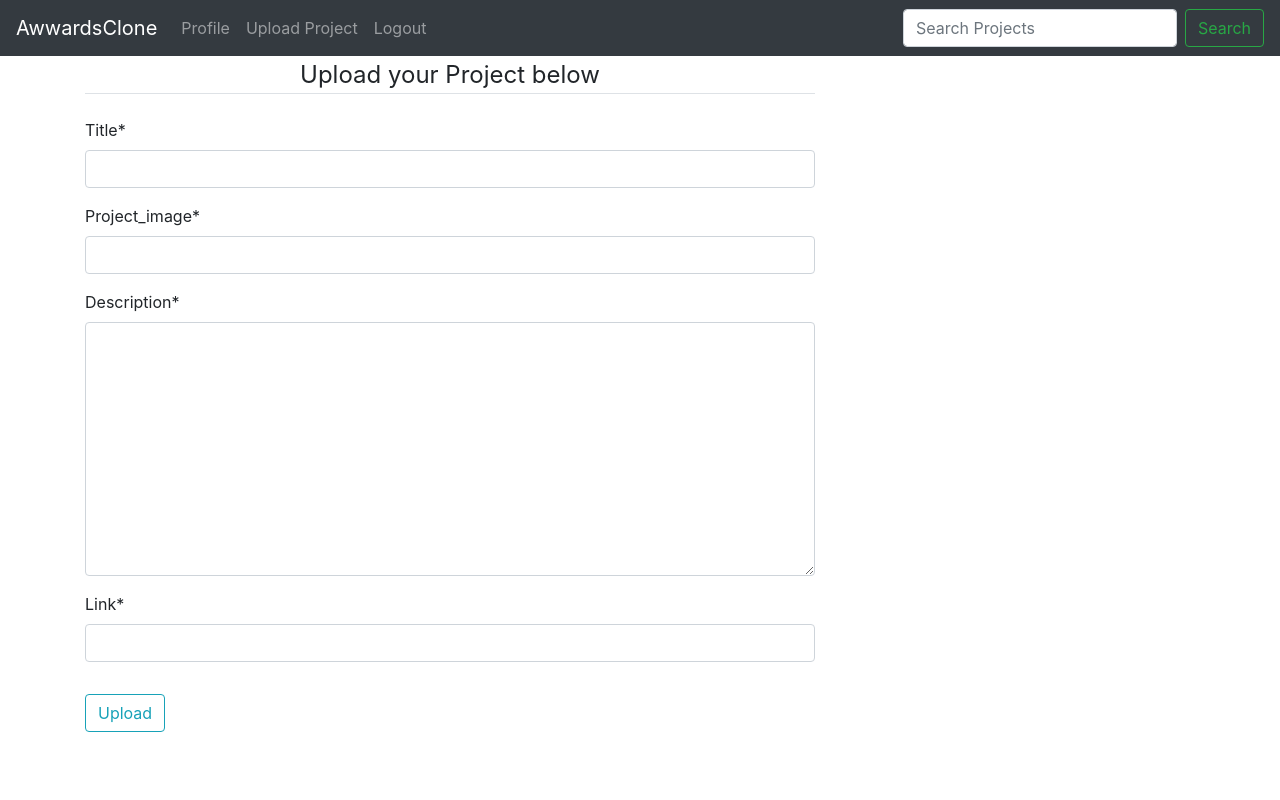
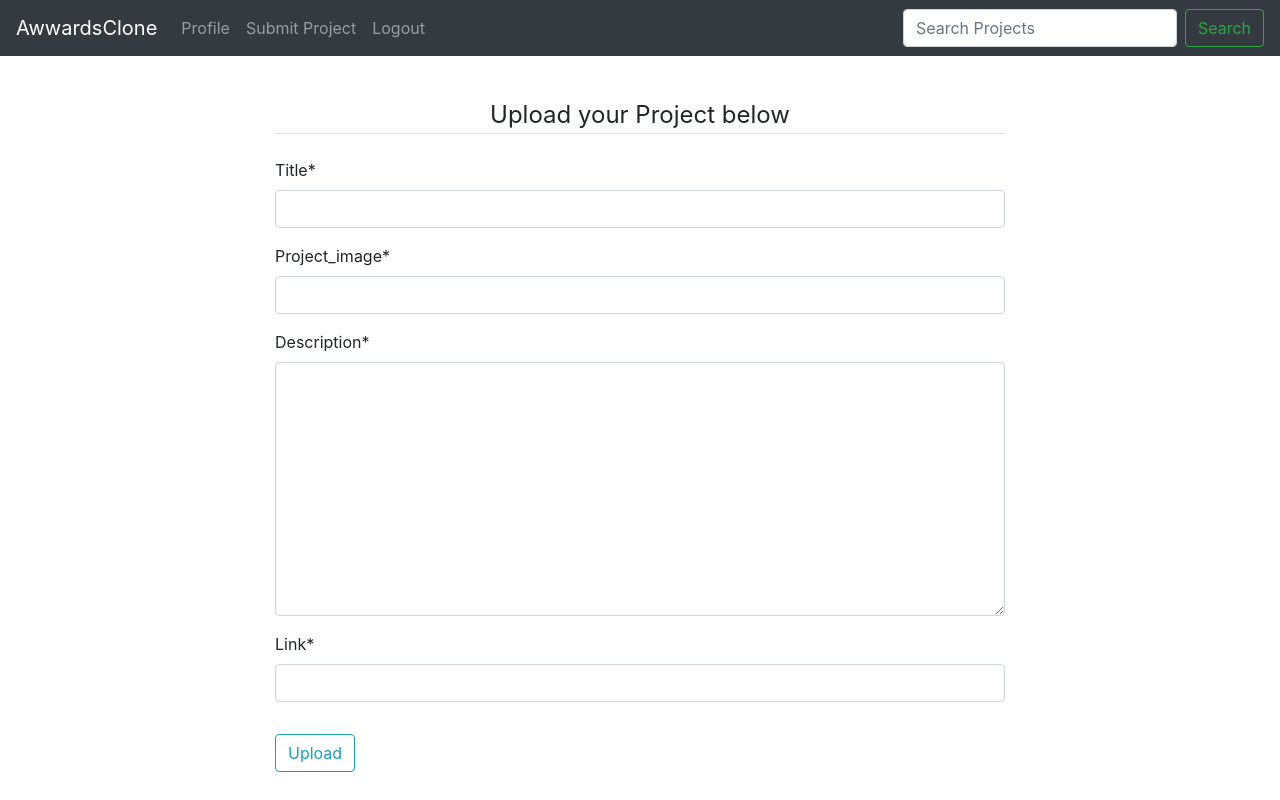
Before and after one commit to JohnKarima/awwards-clone, a Django app: page /upload_project/ in a window 1280 px wide. Run offline with Django 3.2, Linux system fonts and the light colour scheme; the visitor is signed in with stand-in values (Sample User, id 1); some libraries are stand-ins or nearby versions.

```diff
--- a/awwardsapp/templates/navbar.html
+++ b/awwardsapp/templates/navbar.html
@@ -1,4 +1,4 @@
-<nav class="navbar navbar-expand-lg navbar-dark bg-dark">
+<nav class="navbar navbar-expand-lg navbar-dark bg-dark fixed-top">
     <a class="navbar-brand" href="{% url 'index' %}">AwwardsClone</a>
     <button class="navbar-toggler" type="button" data-toggle="collapse" data-target="#navbarSupportedContent" aria-controls="navbarSupportedContent" aria-expanded="false" aria-label="Toggle navigation">
       <span class="navbar-toggler-icon"></span>
@@ -10,7 +10,7 @@
           <a class="nav-link" href="{%url 'profile'%}">Profile</a>
         </li>
         <li class="nav-item">
-            <a class="nav-link" href="{%url 'upload_project'%}">Upload Project</a>
+            <a class="nav-link" href="{%url 'upload_project'%}">Submit Project</a>
           </li>
         <li class="nav-item">
             <a class="nav-link" href="{%url 'logout'%}">Logout</a>
@@ -26,4 +26,4 @@
         <button class="btn btn-outline-success my-2 my-sm-0" type="submit">Search</button>
       </form>
     </div>
-  </nav>
+  </nav><br><br>
--- a/awwardsapp/templates/project.html
+++ b/awwardsapp/templates/project.html
@@ -6,8 +6,6 @@
    <div class="row"><br><br>
     <div class="card mb-4 border">
         <div class="card-title">
-
-
     </div>
     <div class="card-body mb-4">
         <p><strong>By:</strong> {{project.prof_ref.user.username}}</p>
--- a/awwardsapp/templates/upload_project.html
+++ b/awwardsapp/templates/upload_project.html
@@ -4,8 +4,9 @@
 {%load cloudinary%}
 {%block content %}
 {{block.super}}
-<div class="container">
+<div class="container"><br><br>
     <div class="row">
+        <div class="col-md-2"></div>
         <div class="col-md-8">
             <form method="POST" enctype="multipart/form-data">
                 {% csrf_token %}
@@ -18,6 +19,7 @@
                 </div>
             </form>
         </div>
+        <div class="col-md-2"></div>
     </div>
 </div>
 
--- a/awwardsapp/views.py
+++ b/awwardsapp/views.py
@@ -65,17 +65,18 @@ def update(request):
 
 @login_required
 def upload_project(request):
+    users = User.objects.exclude(id=request.user.id)
     if request.method == "POST":
         form = ProjectUploadForm(request.POST, request.FILES)
         if form.is_valid():
             project = form.save(commit = False)
-            project.user = request.user.profile
+            project.prof_ref = request.user.profile
             project.save()
             messages.success(request, f'Successfully uploaded your Project!')
             return redirect('index')
     else:
         form = ProjectUploadForm()
-    return render(request, 'upload_project.html', {"form": form})
+    return render(request, 'upload_project.html', {"form": form, "users": users})
 
 def project(request,project_id):
     try:
```
Also changed, not shown: awwardsapp/templates/index.html (+20 -13 lines), static/css/baseapp.css (line endings or trailing spaces), static/img/background1.jpg (added).
